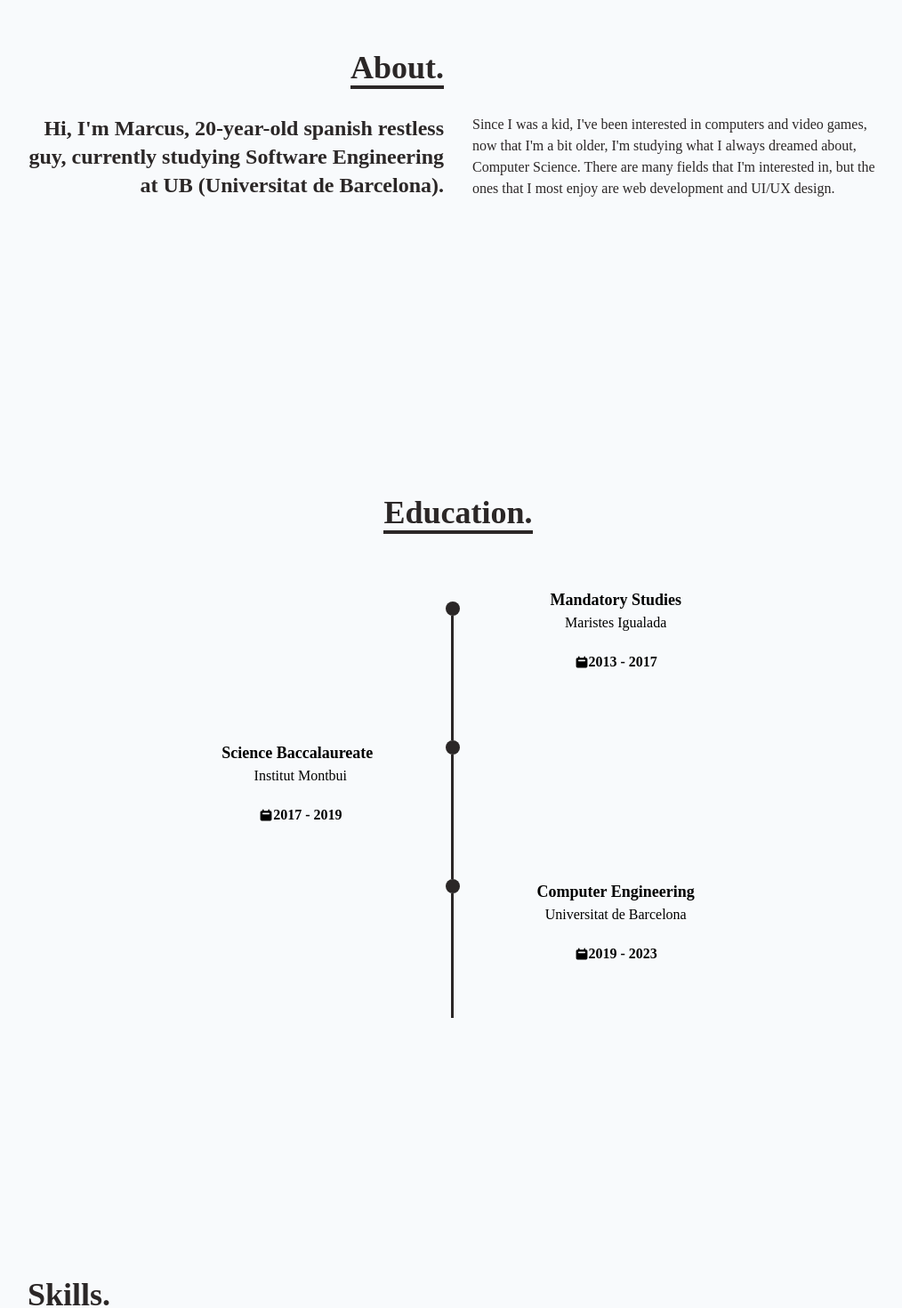
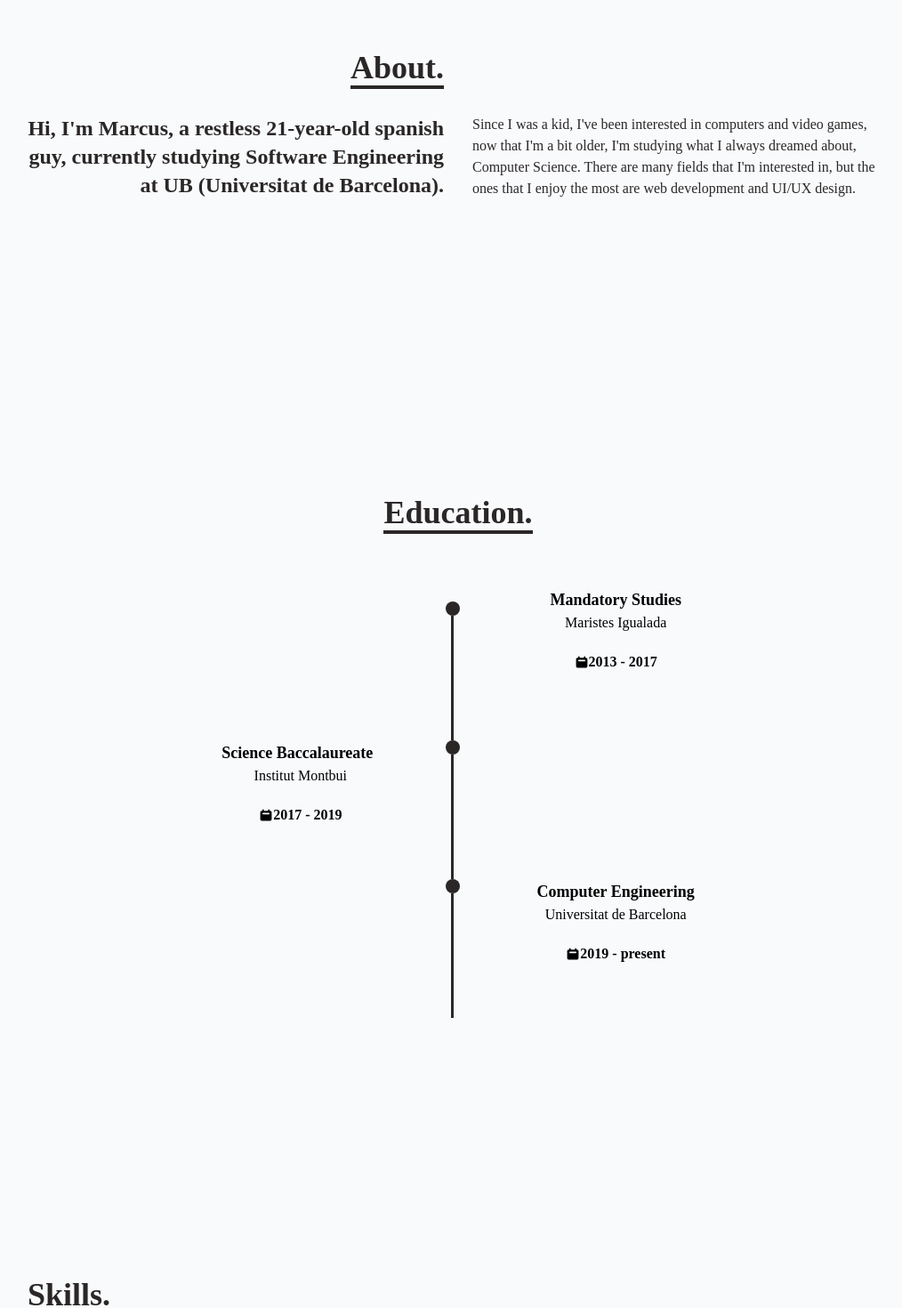
Before and after one commit to Topiksit0/Portfolio, a React (Create React App) app: page / in a window 1280 px wide. Shown: the part 1060-2530 px from the top of the page at 89% size, without its empty margins (125-1139 px from the left). Built offline with nearby package versions, Linux system fonts and the light colour scheme; the HTML template or start-up script is replaced by a standard one.

Commit message:
second iteration with feedback

```diff
--- a/src/components/About.jsx
+++ b/src/components/About.jsx
@@ -14,10 +14,10 @@ const About = () => {
                 </div>
                 <div className='max-w-[1000px] w-full px-4 grid sm:grid-cols-2 gap-8'>
                     <div className='sm:text-right text-2xl font-bold '>
-                        <p className=''>Hi, I'm Marcus, 20-year-old spanish restless guy, currently studying Software Engineering at UB (Universitat de Barcelona).</p>
+                        <p className=''>Hi, I'm Marcus, a restless 21-year-old spanish guy, currently studying Software Engineering at UB (Universitat de Barcelona).</p>
                     </div>
                     <div>
-                        <p>Since I was a kid, I've been interested in computers and video games, now that I'm a bit older, I'm studying what I always dreamed about, Computer Science. There are many fields that I'm interested in, but the ones that I most enjoy are web development and UI/UX design.
+                        <p>Since I was a kid, I've been interested in computers and video games, now that I'm a bit older, I'm studying what I always dreamed about, Computer Science. There are many fields that I'm interested in, but the ones that I enjoy the most are web development and UI/UX design.
                         </p>
                     </div>
             </div>
--- a/src/components/Education.jsx
+++ b/src/components/Education.jsx
@@ -54,7 +54,7 @@ const Education = () => {
                             <h1 className='font-bold text-lg grid justify-center'> Computer Engineering </h1>
                             <p className='grid justify-center'> Universitat de Barcelona</p>
                             <div className='mt-5'>
-                                 <span className='flex sm:justify-center font-bold'> <HiCalendar className='mt-1'/> 2019 - 2023</span>
+                                 <span className='flex sm:justify-center font-bold'> <HiCalendar className='mt-1'/> 2019 - present</span>
                             </div>
 
                         </div>
--- a/src/components/Footer.jsx
+++ b/src/components/Footer.jsx
@@ -8,10 +8,7 @@ const Footer = () => {
          <img src={logo} className="sm:max-w-[120px] max-w-[90px] mt-24"   />
         </div>
 
-        <div className='max-w-[500px]  w-full px-4 grid grid-cols-3 mt-8 justify-center'>
-            <div className='flex justify-center items-center'>
-                <a href='https://twitter.com/topiksit0' className='text-white font-extrabold underL text-center'>Twitter</a>
-            </div>
+        <div className='max-w-[500px]  w-full px-4 grid grid-cols-2 mt-8 justify-center'>
             <div className='flex justify-center items-center'>
                 <a href='https://www.linkedin.com/in/marcospalominovivar/' className='text-white font-extrabold underL text-center'>LinkedIn</a>
             </div>
```
